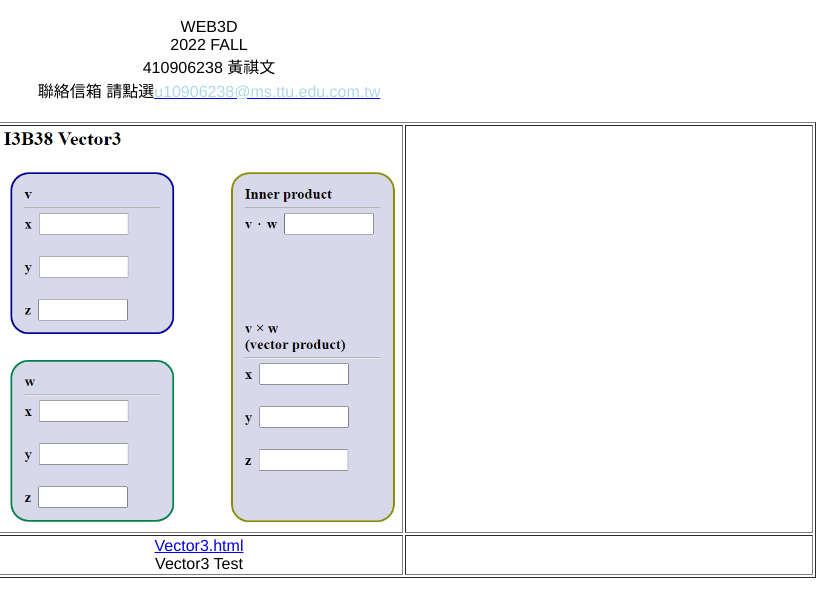
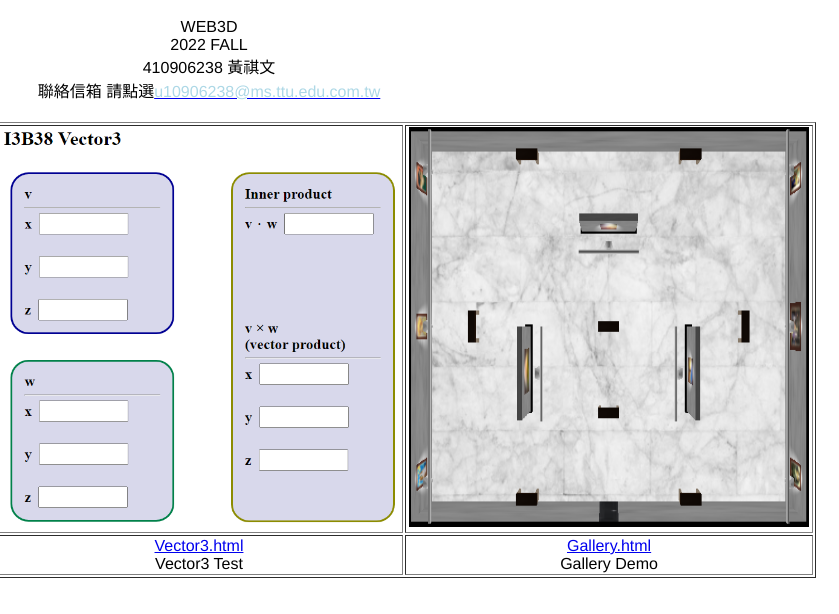
Before and after one commit to 0127chin9/W3D_hw, a plain HTML site: page index.html in a window 1280 px wide. Shown: the full height of the page, 441-1280 px from the left. Drawn offline with Linux system fonts and the light colour scheme.

Commit message:
Update index.html

```diff
--- a/index.html
+++ b/index.html
@@ -32,14 +32,15 @@
 		<tr align="center">
 			<td width="33%"><img src="gifs/XmasTreeDemo.gif" width="400px" height="400px"/></td>
 			<td width="33%"><img src="gifs/Vector3.png" width="400px" height="400px"/></td>
-			<td width="33%"></td>
+			<td width="33%"><img src="gifs/Gallery.png" width="400px" height="400px"/></td>
 		</tr>
 		<tr align="center">
 			<td><a href="Xmas/XmasTree.html">XmasTree.html</a><br>Xmas Tree Demo</td>
 			<td><a href="Vector3/Vector3.html">Vector3.html</a><br>Vector3 Test</td>
-			<td></td>
+			<td><a href="Gallery/Gallery.html">Gallery.html</a><br>Gallery Demo</td>
 		</tr>
 		</table>
 	</div>
 </body>
+
 </html>
```
